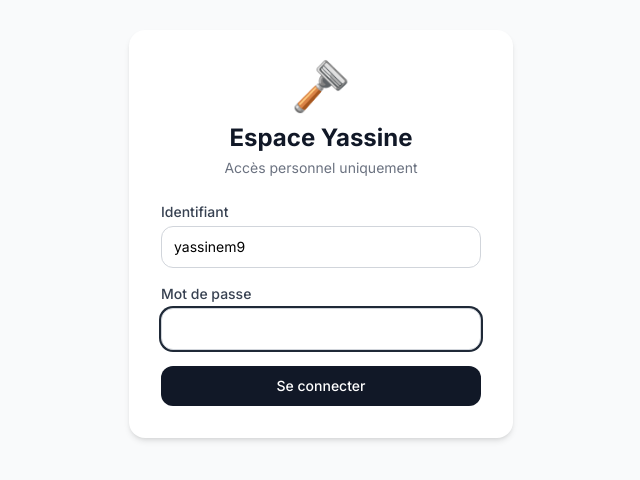
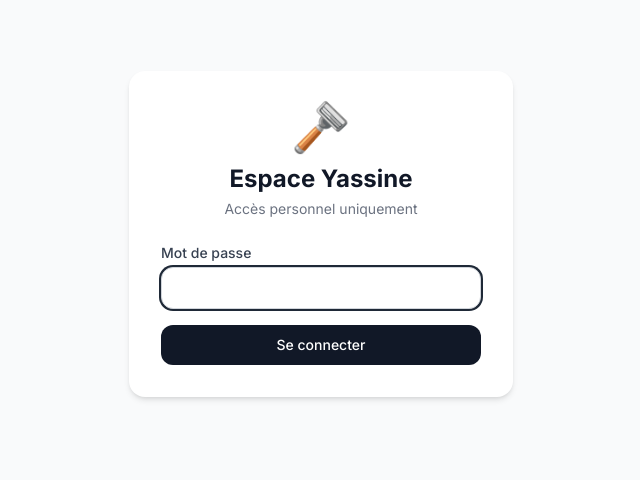
Before and after one commit to sohaibmokhliss/barbershop, a Next.js app: page /login in a window 1280 px wide. Shown: the part 166-646 px from the top of the page, without its empty margins (319-959 px from the left). Built offline with nearby package versions, Linux system fonts and the light colour scheme.

Commit message:
Simplify login UI to password-only with fixed username

```diff
--- a/app/api/auth/login/route.ts
+++ b/app/api/auth/login/route.ts
@@ -18,11 +18,11 @@ export async function POST(request: NextRequest) {
     return NextResponse.json({ error: 'Server misconfiguration' }, { status: 500 });
   }
 
-  const submittedLogin = typeof body.login === 'string' ? body.login.trim() : '';
+  const submittedLogin = typeof body.login === 'string' ? body.login.trim() : 'yassinem9';
   const submittedPassword = typeof body.password === 'string' ? body.password.trim() : '';
 
-  if (!submittedLogin || !submittedPassword) {
-    return NextResponse.json({ error: 'Identifiant et mot de passe requis' }, { status: 400 });
+  if (!submittedPassword) {
+    return NextResponse.json({ error: 'Mot de passe requis' }, { status: 400 });
   }
 
   const passwordHash = createHash('sha256').update(submittedPassword).digest('hex');
--- a/app/login/page.tsx
+++ b/app/login/page.tsx
@@ -3,7 +3,6 @@
 import { useState, FormEvent } from 'react';
 
 export default function LoginPage() {
-  const [login, setLogin] = useState('yassinem9');
   const [password, setPassword] = useState('');
   const [error, setError] = useState('');
   const [loading, setLoading] = useState(false);
@@ -17,7 +16,7 @@ export default function LoginPage() {
       const res = await fetch('/api/auth/login', {
         method: 'POST',
         headers: { 'Content-Type': 'application/json' },
-        body: JSON.stringify({ login, password }),
+        body: JSON.stringify({ login: 'yassinem9', password }),
       });
 
       if (res.ok) {
@@ -45,24 +44,6 @@ export default function LoginPage() {
         </div>
 
         <form onSubmit={handleSubmit} className="space-y-4">
-          <div>
-            <label
-              htmlFor="login"
-              className="block text-sm font-medium text-gray-700 mb-1"
-            >
-              Identifiant
-            </label>
-            <input
-              id="login"
-              type="text"
-              value={login}
-              onChange={(e) => setLogin(e.target.value)}
-              className="w-full border border-gray-300 rounded-xl px-3 py-2.5 text-sm focus:outline-none focus:ring-2 focus:ring-gray-800 transition"
-              required
-              autoComplete="username"
-            />
-          </div>
-
           <div>
             <label
               htmlFor="password"
```
